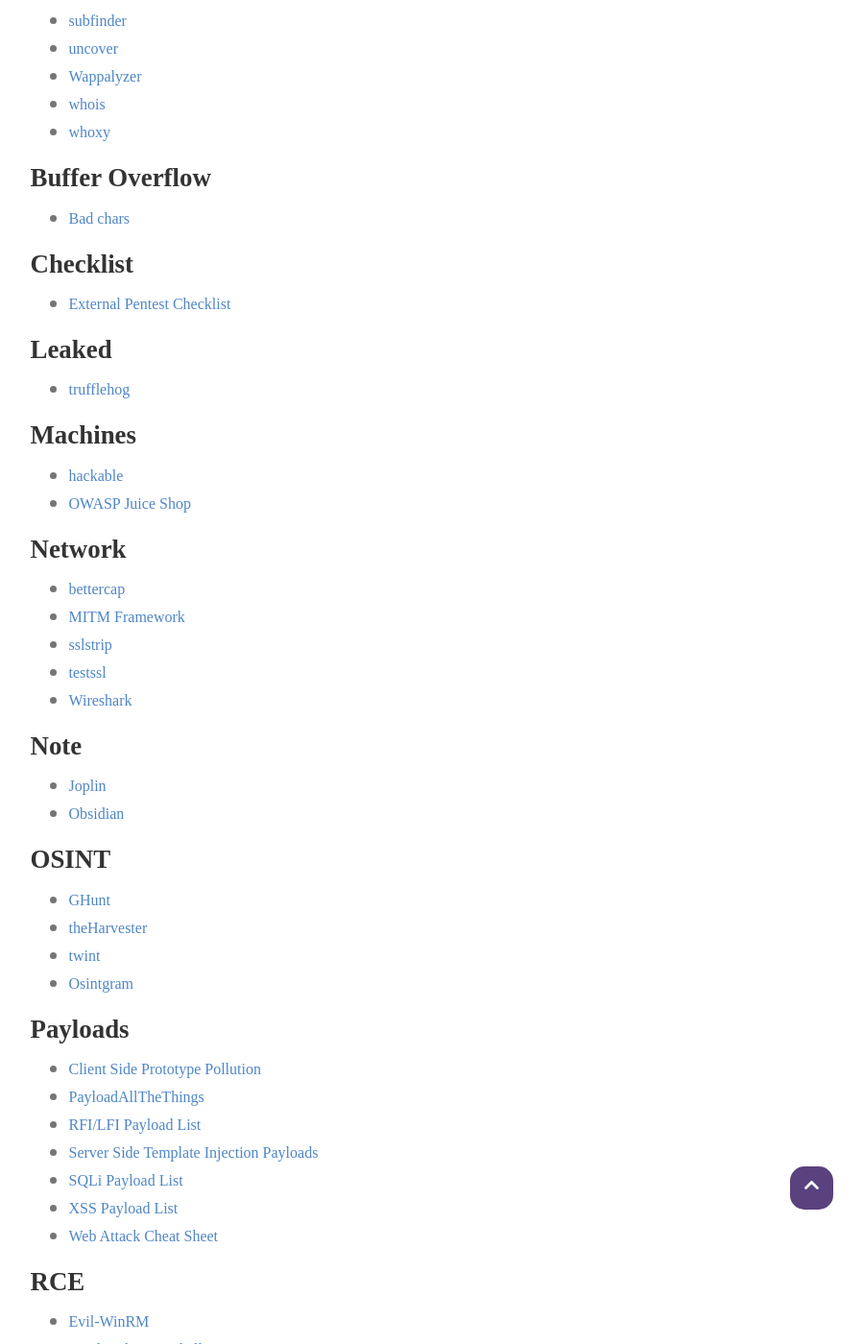
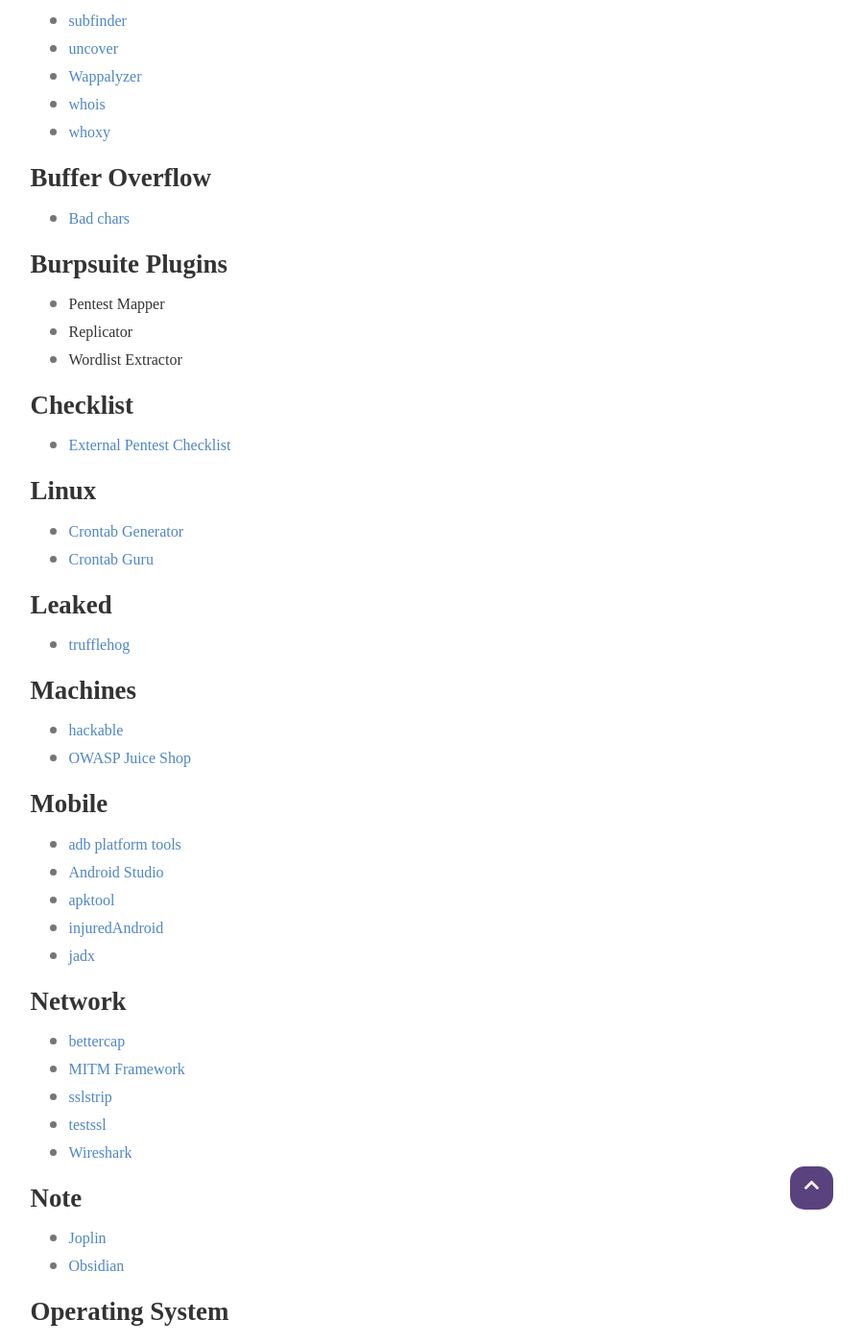
Before and after one commit to ptrckstuns/ptrckstuns.github.io, a Jekyll site: the page built from _posts/2023-01-18-cyber-tools.md, in a window 1280 px wide and 1400 px high, scrolled down 776 px. Shown: the whole window at 96% size, without its empty margins (220-1119 px from the left). Built offline with Jekyll 4.4.1, drawn with Linux system fonts in a browser that asks for light colours; nearby versions of some CDN libraries; some web fonts are replaced; comment, search, counter and statistics services are not loaded; some of the changed text lies outside the part shown.

Commit message:
Update 2023-01-18-cyber-tools.md

```diff
--- a/_posts/2023-01-18-cyber-tools.md
+++ b/_posts/2023-01-18-cyber-tools.md
@@ -31,8 +31,17 @@
 ## Buffer Overflow
 - [Bad chars](https://github.com/cytopia/badchars)
 
+## Burpsuite Plugins
+- Pentest Mapper
+- Replicator
+- Wordlist Extractor
+
 ## Checklist
 - [External Pentest Checklist](https://github.com/hmaverickadams/External-Pentest-Checklist)
+
+## Linux
+- [Crontab Generator](https://crontab-generator.org/)
+- [Crontab Guru](https://crontab.guru/)
 
 ## Leaked
 - [trufflehog](https://github.com/trufflesecurity/trufflehog)
@@ -40,6 +49,13 @@
 ## Machines
 - [hackable](https://github.com/JasonHinds13/hackable)
 - [OWASP Juice Shop](https://github.com/OWASP/www-project-juice-shop)
+
+## Mobile
+- [adb platform tools](https://developer.android.com/studio/releases/platform-tools)
+- [Android Studio](https://developer.android.com/studio)
+- [apktool](https://bitbucket.org/iBotPeaches/apktool/downloads/)
+- [injuredAndroid](https://github.com/B3nac/InjuredAndroid)
+- [jadx](https://github.com/skylot/jadx)
 
 ## Network
 - [bettercap](https://github.com/bettercap/bettercap)
@@ -52,7 +68,13 @@
 - [Joplin](https://github.com/laurent22/joplin)
 - [Obsidian](https://obsidian.md/)
 
+## Operating System
+- [Kali](https://www.kali.org/)
+- [ParrotOS](https://www.parrotsec.org/)
+- [BlackBuntu](https://blackbuntu.org/)
+
 ## OSINT
+- [cloudenum](https://github.com/initstring/cloud_enum)
 - [GHunt](https://github.com/mxrch/GHunt)
 - [theHarvester](https://github.com/laramies/theHarvester)
 - [twint](https://github.com/twintproject/twint)
```
Also changed, not shown: other parts of _posts/2023-01-18-cyber-tools.md (+4 -0 lines).
